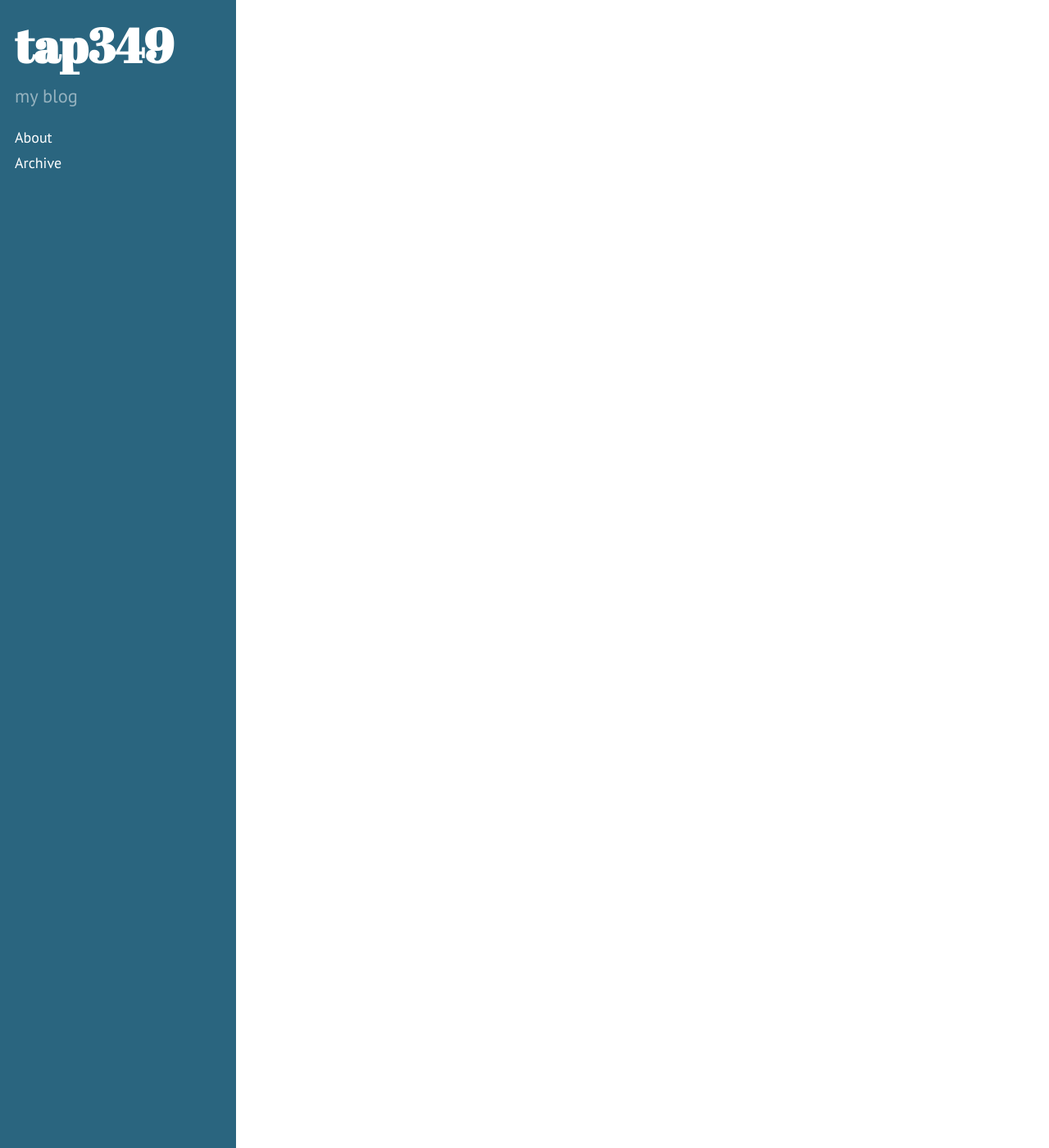
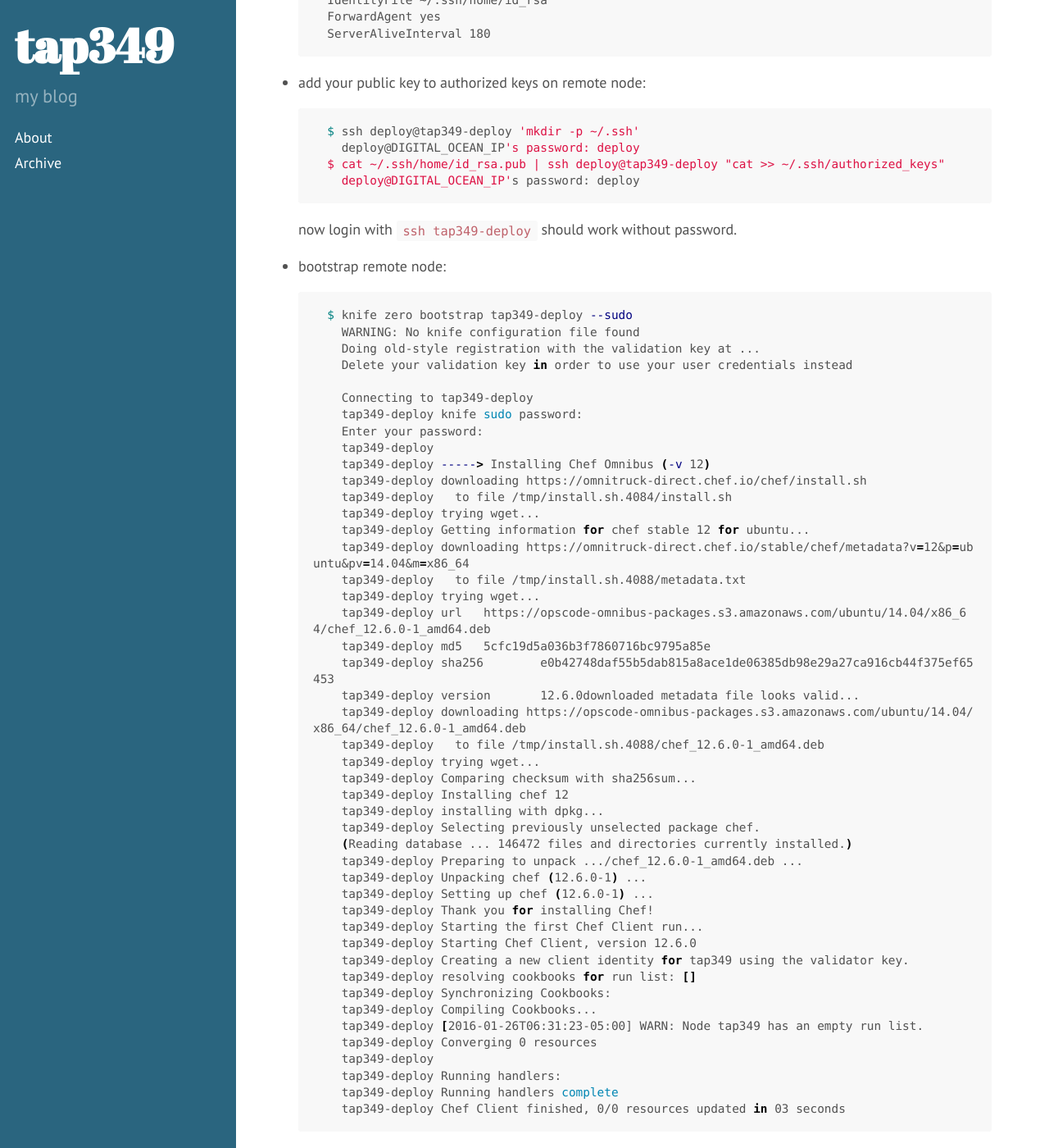
Before and after one commit to tap349/tap349.github.io, a Jekyll site: the page built from _posts/2016-01-24-chef-umka-log.md, in a window 1280 px wide and 1400 px high, scrolled down 2638 px. Shown: the whole window at 82% size. Built offline with Jekyll 4.4.1, drawn with Linux system fonts in a browser that asks for light colours; Markdown is read by kramdown in place of the engine named in the settings; some of the changed text lies outside the part shown.

Commit message:
update 2016-01-26_15:04:01

````diff
--- a/_posts/2016-01-24-chef-umka-log.md
+++ b/_posts/2016-01-24-chef-umka-log.md
@@ -10,48 +10,185 @@
 
 <!-- more -->
 
-on local workstation:
+- http://www.creationline.com/en/lab/8323
+>knife-zero starts chef-zero server locally (it's used to store node policies),
+>logs into remote node via ssh and runs chef-client there using policies from
+>local chef-zero server.
 
-```sh
-$ brew cask update
-$ brew cask install chefdk
+- https://www.coveros.com/knife-zero/
+>This plugin creates an ssh tunnel so that
+>when chef-zero listens on the master node,
+>and the remote node tries to http connect to itself,
+>it actually tunnels back to the listening master node.
+
+the point why remote node "tries to http connect to itself":
+
+_/etc/chef/client.rb_:
+
+```ruby
+chef_server_url  "chefzero://localhost:8889"
 ```
 
-on remote node:
+## remote node
 
-```sh
-# useradd deploy -m -p deploy -G sudo
-# su - deploy
-# groups deploy
-```
+NOTE: `tap349` is a preconfigured host in _~/.ssh/config_ with root user
+      and local private key added to authorized keys on remote node.
 
-on local workstation:
+- login:
 
-```sh
-$ chef generate repo umka
-$ tree -aF -L 3 -I .git umka
+    ```sh
+    # ssh tap349
+    ```
 
-umka
-├── .chef-repo.txt
-├── .gitignore
-├── LICENSE
-├── README.md
-├── chefignore
-├── cookbooks/
-│   ├── README.md
-│   └── example/
-│       ├── README.md
-│       ├── attributes/
-│       ├── metadata.rb
-│       └── recipes/
-├── data_bags/
-│   ├── README.md
-│   └── example/
-│       └── example_item.json
-├── environments/
-│   ├── README.md
-│   └── example.json
-└── roles/
+- create `deploy` user and add him to `sudo` group:
+
+    ```sh
+    # useradd deploy -m -G sudo
+    # passwd deploy
+      Enter new UNIX password: deploy
+      Retype new UNIX password: deploy
+      passwd: password updated successfully
+    # su - deploy
+    $ groups
+      deploy sudo
+    ```
+
+## local workstation
+
+- install chefdk:
+
+    ```sh
+    $ brew cask update
+    $ brew cask install chefdk
+    ```
+
+
+- update chef inside chef-dk since knife-zero needs chef ~> 12.6.0:
+
+  - https://github.com/chef/appbundle-updater
+  - https://rvm.io/integration/sudo
+
+    ```sh
+    $ gem install appbundle-updater
+    $ rvmsudo appbundle-updater chefdk chef master
+    $ chef --version
+      Chef Development Kit Version: 0.10.0
+      chef-client version: 12.6.0
+      berks version: 4.0.1
+      kitchen version: 1.4.2
+    ```
+
+- install knife-zero chef plugin:
+
+  - http://www.creationline.com/en/lab/8323
+  - https://github.com/higanworks/knife-zero
+  - https://www.coveros.com/knife-zero/
+
+    ```sh
+    $ chef gem install knife-zero
+    ```
+
+- generate chef repo:
+
+    ```sh
+    $ chef generate repo umka
+    $ tree -aF -L 3 -I .git umka
+
+    umka
+    ├── .chef-repo.txt
+    ├── .gitignore
+    ├── LICENSE
     ├── README.md
-    └── example.json
-```
+    ├── chefignore
+    ├── cookbooks/
+    │   ├── README.md
+    │   └── example/
+    │       ├── README.md
+    │       ├── attributes/
+    │       ├── metadata.rb
+    │       └── recipes/
+    ├── data_bags/
+    │   ├── README.md
+    │   └── example/
+    │       └── example_item.json
+    ├── environments/
+    │   ├── README.md
+    │   └── example.json
+    └── roles/
+        ├── README.md
+        └── example.json
+    ```
+
+- add new host to ssh config:
+
+    _~/.ssh/config_:
+
+    ```
+    Host tap349-deploy
+    User deploy
+    Hostname DIGITAL_OCEAN_IP
+    IdentityFile ~/.ssh/home/id_rsa
+    ForwardAgent yes
+    ServerAliveInterval 180
+    ```
+
+- add your public key to authorized keys on remote node:
+
+    ```sh
+    $ ssh deploy@tap349-deploy 'mkdir -p ~/.ssh'
+      deploy@DIGITAL_OCEAN_IP's password: deploy
+    $ cat ~/.ssh/home/id_rsa.pub | ssh deploy@tap349-deploy "cat >> ~/.ssh/authorized_keys"
+      deploy@DIGITAL_OCEAN_IP's password: deploy
+    ```
+
+    now login with `ssh tap349-deploy` should work without password.
+
+- bootstrap remote node:
+
+    ```sh
+    $ knife zero bootstrap tap349-deploy --sudo
+      WARNING: No knife configuration file found
+      Doing old-style registration with the validation key at ...
+      Delete your validation key in order to use your user credentials instead
+
+      Connecting to tap349-deploy
+      tap349-deploy knife sudo password:
+      Enter your password:
+      tap349-deploy
+      tap349-deploy -----> Installing Chef Omnibus (-v 12)
+      tap349-deploy downloading https://omnitruck-direct.chef.io/chef/install.sh
+      tap349-deploy   to file /tmp/install.sh.4084/install.sh
+      tap349-deploy trying wget...
+      tap349-deploy Getting information for chef stable 12 for ubuntu...
+      tap349-deploy downloading https://omnitruck-direct.chef.io/stable/chef/metadata?v=12&p=ubuntu&pv=14.04&m=x86_64
+      tap349-deploy   to file /tmp/install.sh.4088/metadata.txt
+      tap349-deploy trying wget...
+      tap349-deploy url	https://opscode-omnibus-packages.s3.amazonaws.com/ubuntu/14.04/x86_64/chef_12.6.0-1_amd64.deb
+      tap349-deploy md5	5cfc19d5a036b3f7860716bc9795a85e
+      tap349-deploy sha256	e0b42748daf55b5dab815a8ace1de06385db98e29a27ca916cb44f375ef65453
+      tap349-deploy version	12.6.0downloaded metadata file looks valid...
+      tap349-deploy downloading https://opscode-omnibus-packages.s3.amazonaws.com/ubuntu/14.04/x86_64/chef_12.6.0-1_amd64.deb
+      tap349-deploy   to file /tmp/install.sh.4088/chef_12.6.0-1_amd64.deb
+      tap349-deploy trying wget...
+      tap349-deploy Comparing checksum with sha256sum...
+      tap349-deploy Installing chef 12
+      tap349-deploy installing with dpkg...
+      tap349-deploy Selecting previously unselected package chef.
+      (Reading database ... 146472 files and directories currently installed.)
+      tap349-deploy Preparing to unpack .../chef_12.6.0-1_amd64.deb ...
+      tap349-deploy Unpacking chef (12.6.0-1) ...
+      tap349-deploy Setting up chef (12.6.0-1) ...
+      tap349-deploy Thank you for installing Chef!
+      tap349-deploy Starting the first Chef Client run...
+      tap349-deploy Starting Chef Client, version 12.6.0
+      tap349-deploy Creating a new client identity for tap349 using the validator key.
+      tap349-deploy resolving cookbooks for run list: []
+      tap349-deploy Synchronizing Cookbooks:
+      tap349-deploy Compiling Cookbooks...
+      tap349-deploy [2016-01-26T06:31:23-05:00] WARN: Node tap349 has an empty run list.
+      tap349-deploy Converging 0 resources
+      tap349-deploy
+      tap349-deploy Running handlers:
+      tap349-deploy Running handlers complete
+      tap349-deploy Chef Client finished, 0/0 resources updated in 03 seconds
+    ```
````
